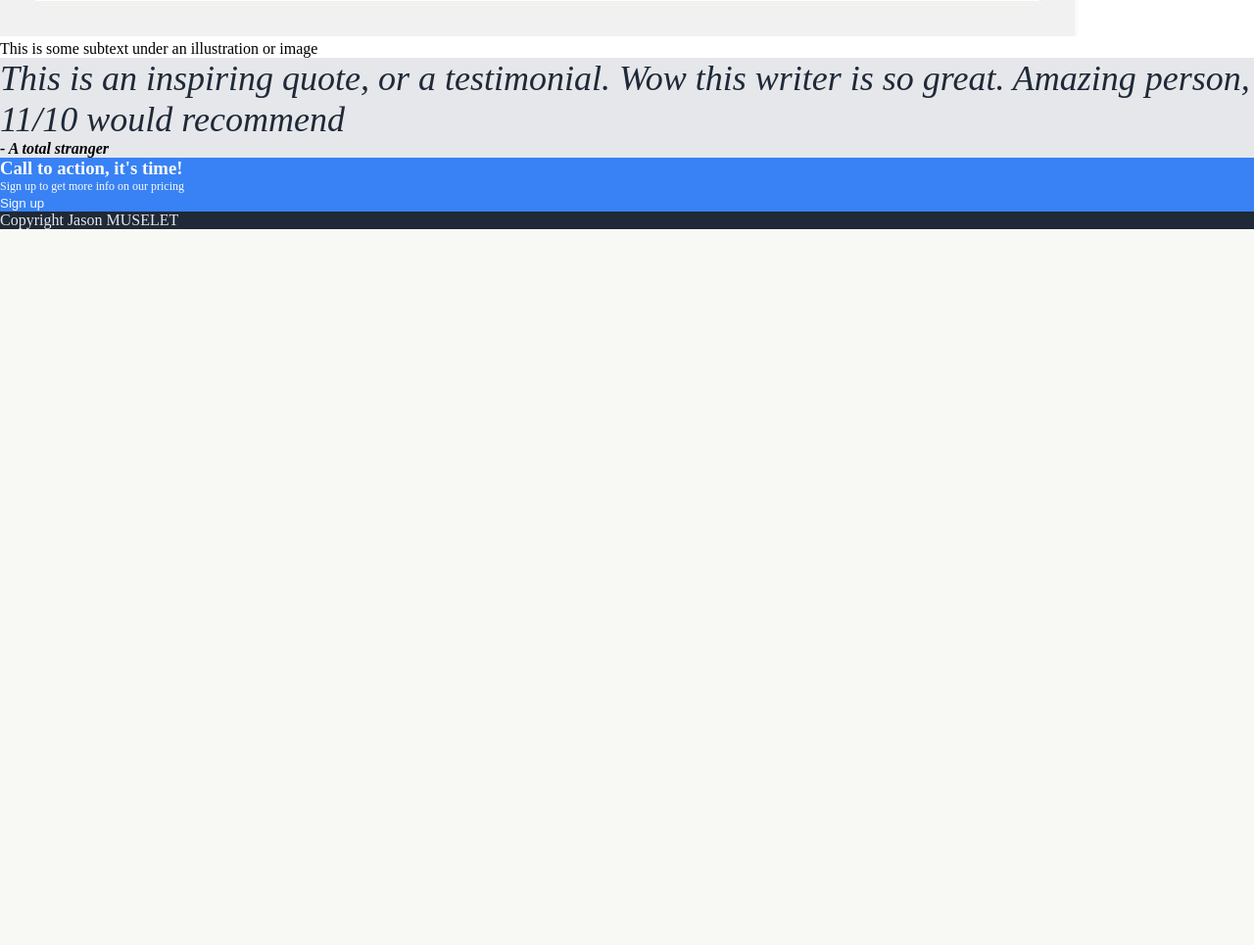
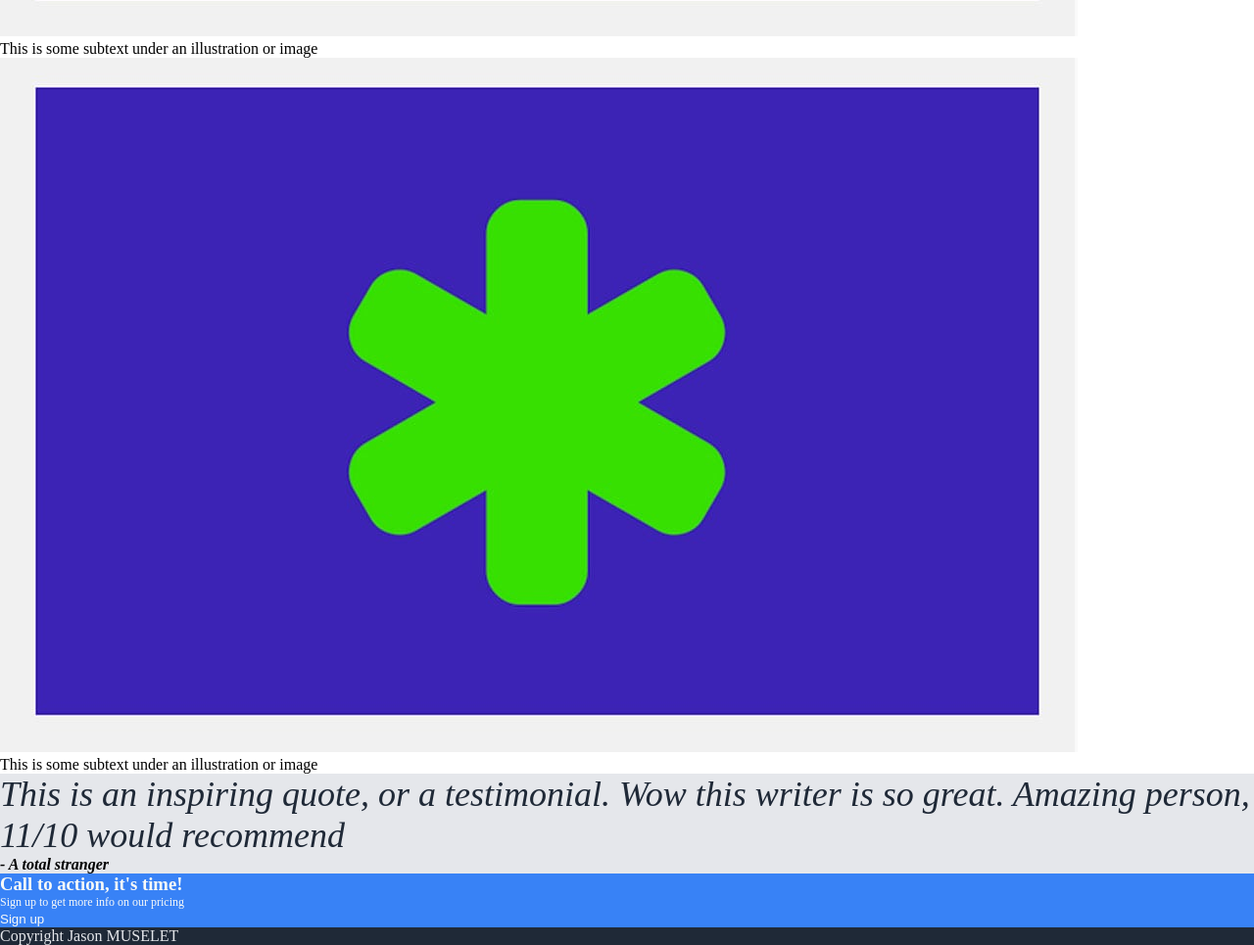
Before and after one commit to Mirashi12/landing_page, a plain HTML site: page index.html in a window 1280 px wide. Shown: the part 2667-3632 px from the top of the page at 98% size. Before the commit the page ends 2901 px from the top, so only its background shows below. Drawn offline with Linux system fonts and the light colour scheme.

Commit message:
Add an image/text item in section1

```diff
--- a/index.html
+++ b/index.html
@@ -48,6 +48,10 @@
                     <img src="./resources/img-placeholder.jpg">
                     <p>This is some subtext under an illustration or image</p>
                 </div>
+                <div class="item4">
+                    <img src="./resources/img-placeholder.jpg">
+                    <p>This is some subtext under an illustration or image</p>
+                </div>
             </div>
         </div>
     </section>
```
